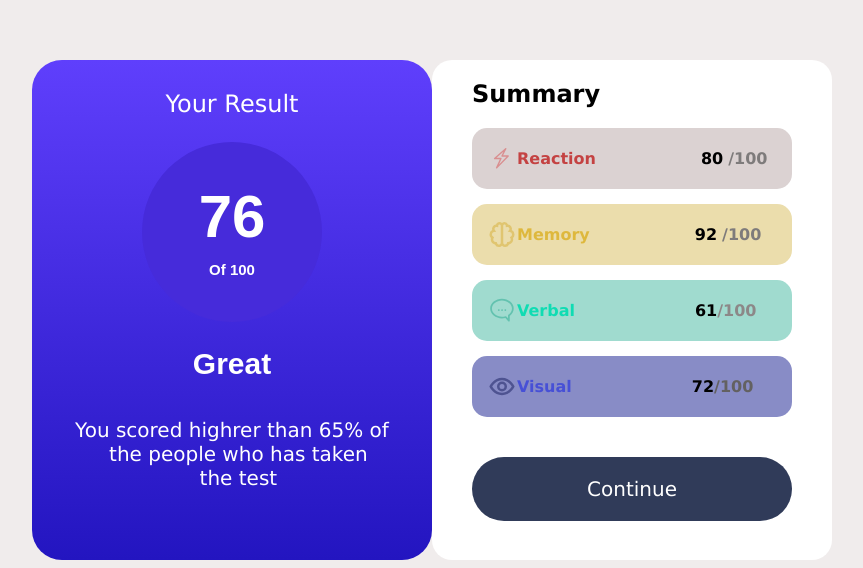
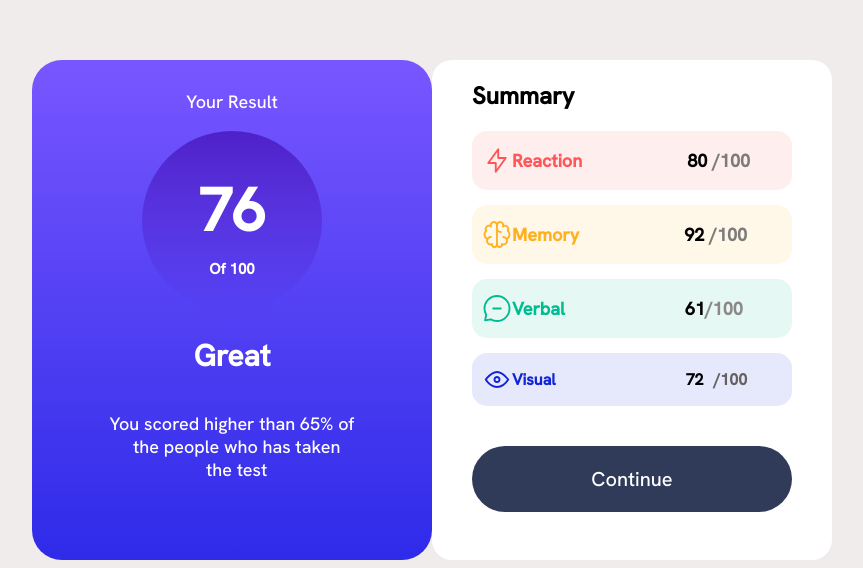
Before and after one commit to Techietimmy-ux/mini-projects, a plain HTML site: page test result/index.html in a window 1280 px wide. Shown: the part 240-808 px from the top of the page, without its empty margins (276-1139 px from the left). Drawn offline with Linux system fonts and the light colour scheme.

Commit message:
small changes made to my code

```diff
--- a/test result/index.html
+++ b/test result/index.html
@@ -7,6 +7,9 @@
     <meta name="viewport" content="width=device-width, initial-scale=1.0">
     <title>Document</title>
     <link rel="stylesheet" href="styles.css">
+    <link rel="preconnect" href="https://fonts.googleapis.com">
+    <link rel="preconnect" href="https://fonts.gstatic.com" crossorigin>
+    <link href="https://fonts.googleapis.com/css2?family=Hanken+Grotesk:wght@500&display=swap" rel="stylesheet">
 </head>
 
 <body>
@@ -23,7 +26,7 @@
 
             <div class="item-y">
                 <h2>Great</h2>
-                <p>You scored highrer than 65% of <br>&nbsp; the people who has taken <br>&nbsp; the test</p>
+                <p>You scored higher than 65% of <br>&nbsp; the people who has taken <br>&nbsp; the test</p>
             </div>
 
         </div>
@@ -35,7 +38,7 @@
             </h2>
 
             <div class="reaction svg">
-                <img src="/img/5959215_artboard_basic_template_thunder_ui_icon.svg" alt="">
+                <img src="/images/icon-reaction.svg" alt="">
                 <p>Reaction</p>
                 <p class="no-a">80</p>
                 <p class="no-b">/100</p>
@@ -43,7 +46,7 @@
             </div>
 
             <div class="memory svg">
-                <img src="/img/9054302_bx_brain_icon.svg" alt="">
+                <img src="/images/icon-memory.svg" alt="">
                 <p>Memory</p>
                 <p class="no-a">92</p>
                 <p class="no-b">/100</p>
@@ -52,7 +55,7 @@
             </div>
 
             <div class="verbal svg">
-                <img src="/img/2849821_multimedia_social_speak_chat_media_icon (1).svg" alt="">
+                <img src="/images/icon-verbal.svg" alt="">
                 <p>Verbal</p>
                 <p class="no-x">61</p>
                 <p class="no-y">/100</p>
@@ -60,7 +63,7 @@
             </div>
 
             <div class="visual svg">
-                <img src="/img/4801304_body_eye_optical_organ_view_icon.svg" alt="">
+                <img src="/images/icon-visual.svg" alt="">
                 <p>Visual</p>
                 <p class="no-e">72</p>
                 <p class="no-f">/100</p>
--- a/test result/styles.css
+++ b/test result/styles.css
@@ -1,6 +1,7 @@
 body {
     background: #f0ecec;
-    font-family: Verdana, Geneva, Tahoma, sans-serif;
+    font-family: 'Hanken Grotesk', sans-serif;
+
 }
 
 .container {
@@ -13,8 +14,7 @@ body {
 }
 
 div.item-one {
-    background: #5f3ffc;
-    background-image: linear-gradient(#5f3ffc, #2315c0);
+    background: linear-gradient(hsl(252, 100%, 67%), hsl(241, 81%, 54%));
     border-radius: 30px;
 }
 
@@ -22,14 +22,14 @@ div.item-one p {
     text-align: center;
     color: #fff;
     margin-top: 30px;
-    font-size: 24px;
+    font-size: 18px;
     text-transform: capitalize;
 }
 
 div.item-x {
     padding: 40px;
     font-family: Arial, Helvetica, sans-serif;
-    background: #462bda;
+    background: linear-gradient(hsla(256, 72%, 46%, 1), hsla(241, 72%, 46%, 0));
     width: 100px;
     height: 100px;
     border-radius: 100px;
@@ -40,6 +40,7 @@ div.item-x p {
     margin-top: 0;
     font-size: 60px;
     font-weight: 700;
+    font-family: 'Hanken Grotesk', sans-serif;
 }
 
 .item-x p:nth-child(2) {
@@ -54,13 +55,13 @@ div.item-x p {
 div.item-y h2 {
     text-align: center;
     color: #fff;
-    font-family: Arial, Helvetica, sans-serif;
+    font-family: 'Hanken Grotesk', sans-serif;
     font-size: 30px;
 }
 
 div.item-y p {
     margin: 0 20px;
-    font-size: 20px;
+    font-size: 18px;
     padding: 12px;
     text-transform: none;
 }
@@ -82,7 +83,6 @@ div.item-y p {
     display: flex;
     margin-left: 40px;
     border-radius: 15px;
-    padding: 5px;
 }
 
 .svg img {
@@ -92,10 +92,11 @@ div.item-y p {
 
 
 div.reaction {
-    background: #dbd2d2;
     margin: 0 40px;
-    color: #c44242;
+    color: hsl(0, 100%, 67%);
+    background: hsla(0, 100%, 67%, 0.1);
     font-weight: 600;
+    font-size: 18px;
 }
 
 p.no-a {
@@ -121,14 +122,14 @@ p.no-y {
 
 p.no-e {
     position: relative;
-    left: 120px;
+    left: 130px;
     color: #000;
 
 }
 
 p.no-f {
     position: relative;
-    left: 120px;
+    left: 140px;
     color: #636161;
 
 }
@@ -141,30 +142,33 @@ p.no-b {
 }
 
 div.memory {
-    background: #ebddac;
+    background: hsla(39, 100%, 56%, 0.1);
     margin: 15px 40px;
-    color: #deb83d;
+    color: hsl(39, 100%, 56%);
     font-weight: 600;
+    font-size: 18px;
 }
 
 div.verbal {
-    background: #a0dbcf;
     margin: 15px 40px;
-    color: #0fdcb3;
+    color: hsl(166, 100%, 37%);
+    background: hsla(166, 100%, 37%, 0.1);
     font-weight: 600;
+    font-size: 18px;
 }
 
 div.visual {
     background: #888cc6;
     margin: 15px 40px;
     font-weight: 600;
-    color: #4750d6;
+    color: hsl(234, 85%, 45%);
+    background: hsla(234, 85%, 45%, 0.1);
     font-weight: 600;
 
 }
 
 div.cont {
-    background: #303b59;
+    background: hsl(224, 30%, 27%);
     margin: 0 40px;
     border-radius: 40px;
     margin-top: 40px;
@@ -177,10 +181,53 @@ div.cont p {
     font-size: 20px;
 }
 
-/* h1 {
-    color: #d98f90;
-    color: #e0c570;
-    color: #63c2af;
-    color: #4e5391;
-    color: #303b59;
-} */
+/*
+# Front-end Style Guide
+
+## Layout
+
+The designs were created to the following widths:
+
+- Mobile: 375px
+- Desktop: 1440px
+
+## Colors
+
+### Primary
+
+- Light red: hsl(0, 100%, 67%)
+- Orangey yellow: hsl(39, 100%, 56%)
+- Green teal: hsl(166, 100%, 37%)
+- Cobalt blue: hsl(234, 85%, 45%)
+
+## Gradients
+
+- Light slate blue (background): hsl(252, 100%, 67%)
+- Light royal blue (background): hsl(241, 81%, 54%)
+
+- Violet blue (circle): hsla(256, 72%, 46%, 1)
+- Persian blue (circle): hsla(241, 72%, 46%, 0)
+
+
+
+### Neutral
+
+- White: hsl(0, 0%, 100%)
+- Pale blue: hsl(221, 100%, 96%)
+- Light lavender: hsl(241, 100%, 89%)
+- Dark gray blue: hsl(224, 30%, 27%)
+
+### Notes
+
+Use transparency to get the colour variations necessary to match the design. Hint: look into using `hsla()`.
+
+## Typography
+
+### Body Copy
+
+- Font size (paragraphs): 18px
+
+### Font
+
+- Family: [Hanken Grotesk](https://fonts.google.com/specimen/Hanken+Grotesk)
+- Weights: 500, 700, 800 */
```
Also changed, not shown: test result/images/favicon-32x32.png (added), test result/images/icon-memory.svg (added), test result/images/icon-reaction.svg (added), test result/images/icon-verbal.svg (added), test result/images/icon-visual.svg (added), test result/img/2849821_multimedia_social_speak_chat_media_icon (1).svg (deleted), test result/img/4801304_body_eye_optical_organ_view_icon.svg (deleted), test result/img/5959215_artboard_basic_template_thunder_ui_icon.svg (deleted), test result/img/9054302_bx_brain_icon.svg (deleted).
